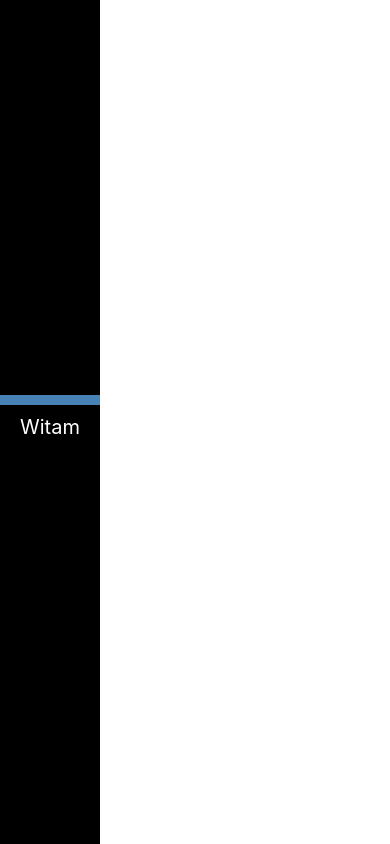
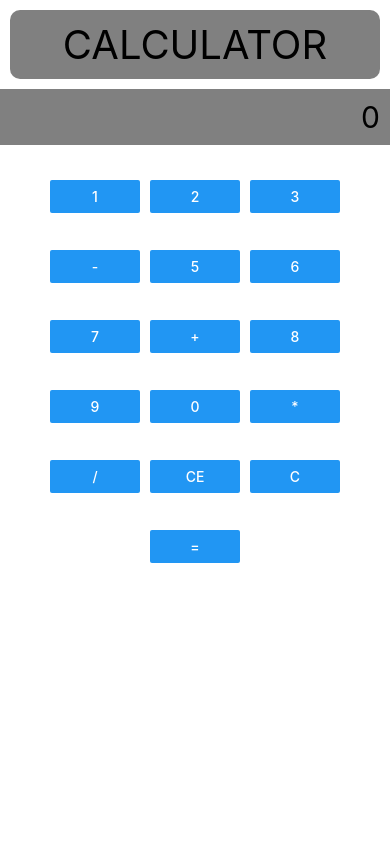
Before and after one commit to mostrozny/calculator, a React Native app: screen / in a window 390 px wide. Built offline with nearby package versions, Linux system fonts and the light colour scheme.

Commit message:
added left over buttons

```diff
--- a/App.js
+++ b/App.js
@@ -7,7 +7,8 @@
  */
 
 import React, {Component} from 'react';
-import {StyleSheet, Text, View} from 'react-native';
+import {StyleSheet, Text, View, Button} from 'react-native';
+import Calculator from "./Calculator";
 
 
 type Props = {};
@@ -15,8 +16,12 @@ export default class App extends Component<Props> {
   render() {
     return (
       <View style={styles.container}>
-          <View style={styles.box} />
-        <Text style={styles.welcome}>Witam</Text>
+          <View style={styles.box}>
+              <Text style={styles.welcome}>CALCULATOR</Text>
+          </View>
+          <View>
+            <Calculator />
+          </View>
       </View>
 
     );
@@ -26,19 +31,19 @@ export default class App extends Component<Props> {
 const styles = StyleSheet.create({
   container: {
     flex: 1,
-      width: 100,
-    justifyContent: 'center',
+    justifyContent: 'flex-start',
     alignItems: 'stretch',
-    backgroundColor: 'black',
+    backgroundColor: 'white',
   },
   welcome: {
-    color: 'white',
-    fontSize: 20,
+    color: 'black',
+    fontSize: 40,
     textAlign: 'center',
     margin: 10,
   },
     box: {
-            height: 10,
-    backgroundColor: 'steelblue',
+    borderRadius: 10,
+    margin: 10,
+    backgroundColor: 'grey',
     },
 });
--- a/Calculator.js
+++ b/Calculator.js
@@ -11,14 +11,33 @@ import {StyleSheet, Text, View, Button} from 'react-native';
 
 
 type Props = {};
-export default class App extends Component<Props> {
-  render() {
+export default class Calculator extends Component<Props> {
+
+
+    render() {
     return (
-      <View style={styles.container}>
-          <View style={styles.box}>
-              <Text style={styles.welcome}>CALCULATOR</Text>
+      <View>
+          <View>
+              <Text style={styles.calculatorDisplay}>0</Text>
           </View>
-
+          <View style={styles.buttonContainer}>
+            <View style={styles.buttonStyle}><Button title="1" /></View>
+            <View style={styles.buttonStyle}><Button title="2" /></View>
+            <View style={styles.buttonStyle}><Button title="3" /></View>
+            <View style={styles.buttonStyle}><Button title="-" /></View>
+            <View style={styles.buttonStyle}><Button title="5" /></View>
+            <View style={styles.buttonStyle}><Button title="6" /></View>
+            <View style={styles.buttonStyle}><Button title="7" /></View>
+            <View style={styles.buttonStyle}><Button title="+" /></View>
+            <View style={styles.buttonStyle}><Button title="8" /></View>
+            <View style={styles.buttonStyle}><Button title="9" /></View>
+            <View style={styles.buttonStyle}><Button title="0" /></View>
+            <View style={styles.buttonStyle}><Button title="*" /></View>
+            <View style={styles.buttonStyle}><Button title="/" /></View>
+            <View style={styles.buttonStyle}><Button title="CE" /></View>
+            <View style={styles.buttonStyle}><Button title="C" /></View>
+            <View style={styles.buttonStyle}><Button title="=" /></View>
+          </View>
       </View>
 
     );
@@ -26,21 +45,23 @@ export default class App extends Component<Props> {
 }
 
 const styles = StyleSheet.create({
-  container: {
+  buttonContainer: {
     flex: 1,
-    justifyContent: 'center',
-    alignItems: 'stretch',
-    backgroundColor: 'white',
+    flexDirection: 'row',
+      flexWrap: 'wrap',
+      justifyContent: 'center',
+     },
+  calculatorDisplay: {
+      fontSize: 30,
+      padding: 10,
+      textAlign: 'right',
+      backgroundColor: 'grey',
+      color: 'black',
   },
-  welcome: {
-    color: 'black',
-    fontSize: 40,
-    textAlign: 'center',
-    margin: 10,
-  },
-    box: {
-    borderRadius: 10,
-    margin: 10,
-    backgroundColor: 'grey',
-    },
+  buttonStyle: {
+    width: 90,
+    height: 60,
+      margin: 5,
+      paddingTop: 30,
+  }
 });
```
